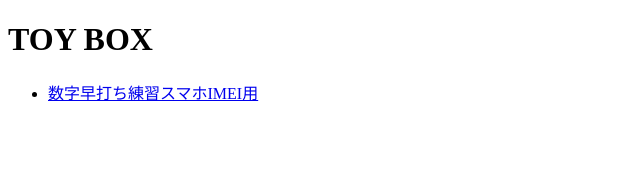
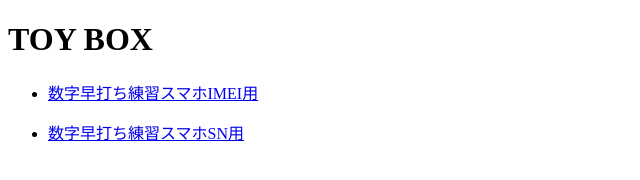
Before and after one commit to Anave-Mia/publish, a plain HTML site: page index.html in a window 1280 px wide. Shown: the whole page, without its empty margins (0-640 px from the left). Drawn offline with Linux system fonts and the light colour scheme.

Commit message:
Update index.html

```diff
--- a/index.html
+++ b/index.html
@@ -13,6 +13,9 @@
         <h1>TOY BOX</h1>
         <ul>
             <li><p><a href="https://anave-mia.github.io/publish/toys/imei-inputter.html">数字早打ち練習スマホIMEI用</a></p></li>
+            <li><p><a href="https://anave-mia.github.io/publish/toys/serialnumber-inputter.html">数字早打ち練習スマホSN用</a></p></li>
+
+
         </ul>
 
     </div>
```
